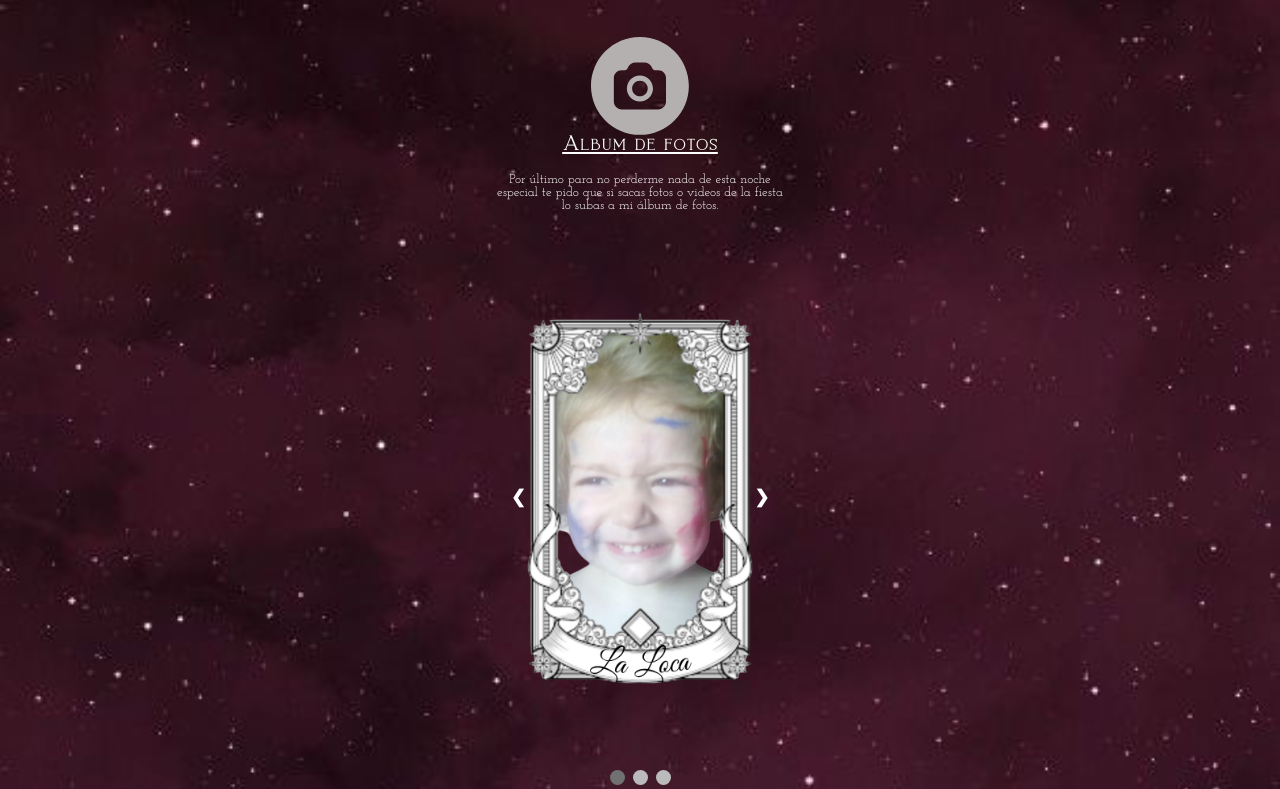
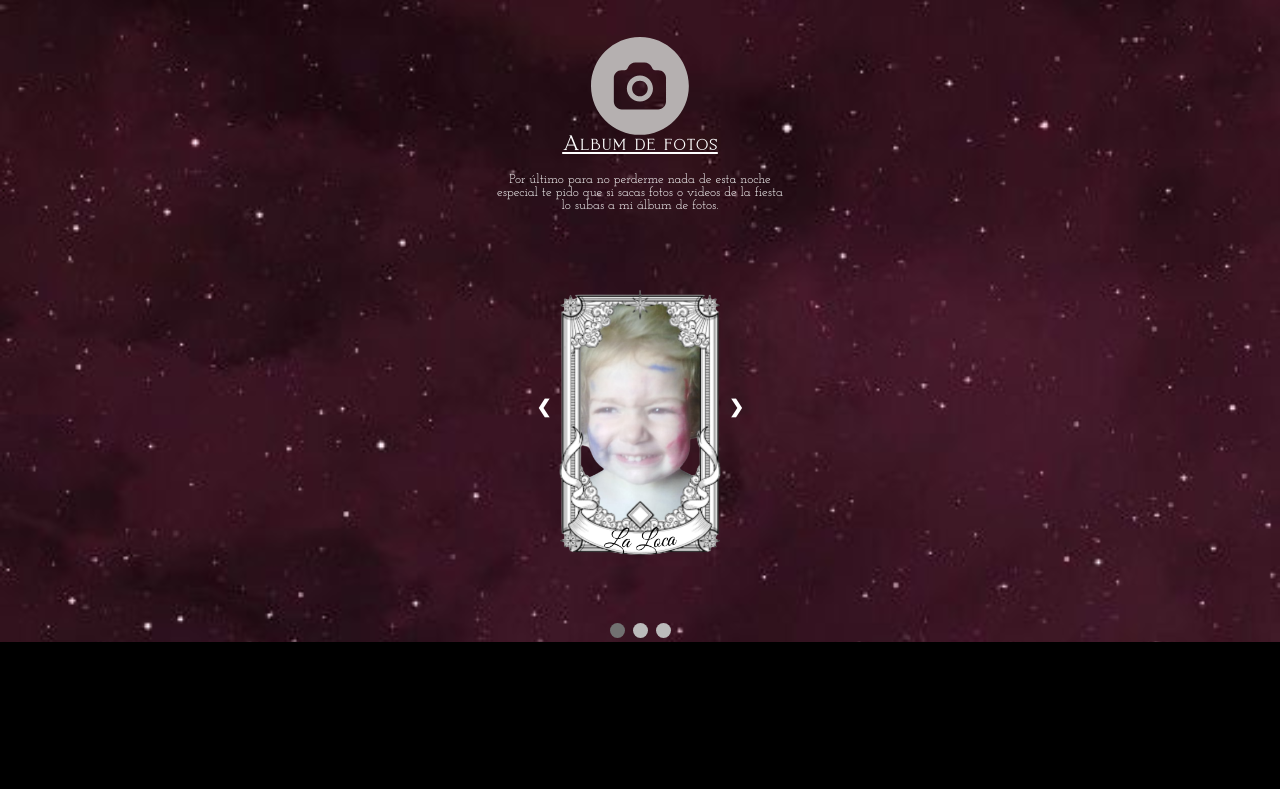
Before and after one commit to fran-invitacion/fran-invitacion.github.io, a plain HTML site: page index.html in a window 1280 px wide. Shown: the part 2319-3108 px from the top of the page. After the commit the page ends 2961 px from the top, so only its background shows below. Drawn offline with Linux system fonts and the light colour scheme; a web font is replaced by a local one.

Commit message:
cauroselfix

```diff
--- a/style.css
+++ b/style.css
@@ -233,7 +233,7 @@ body {
 /*Carousel*/
 /* Slideshow container */
 .slideshow-container {
-  max-width: 70%;
+  max-width: 50%;
   position: relative;
   margin: auto;
 }
@@ -250,7 +250,7 @@ body {
   top: 50%;
   width: auto;
   margin-top: -22px;
-  padding: 16px;
+  padding: 0px;
   color: white;
   font-weight: bold;
   font-size: 18px;
```
